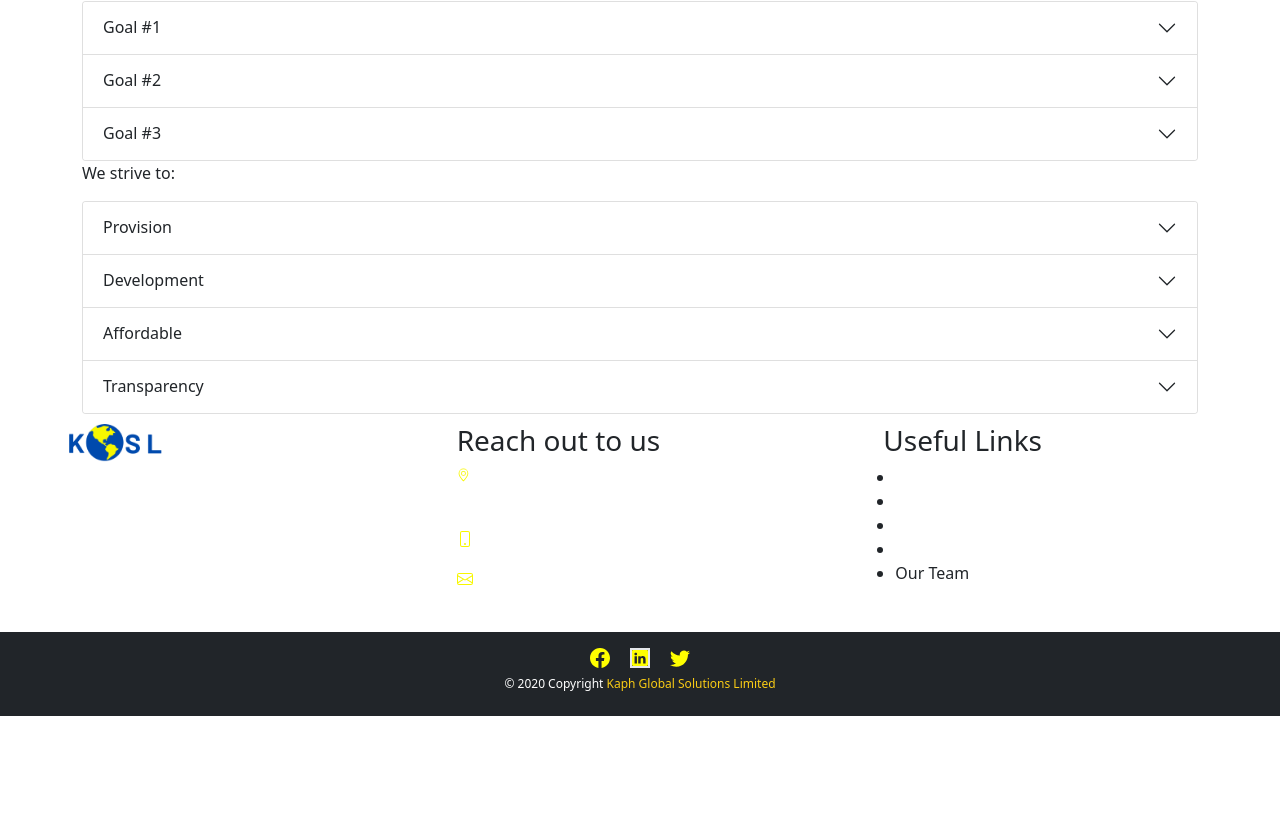
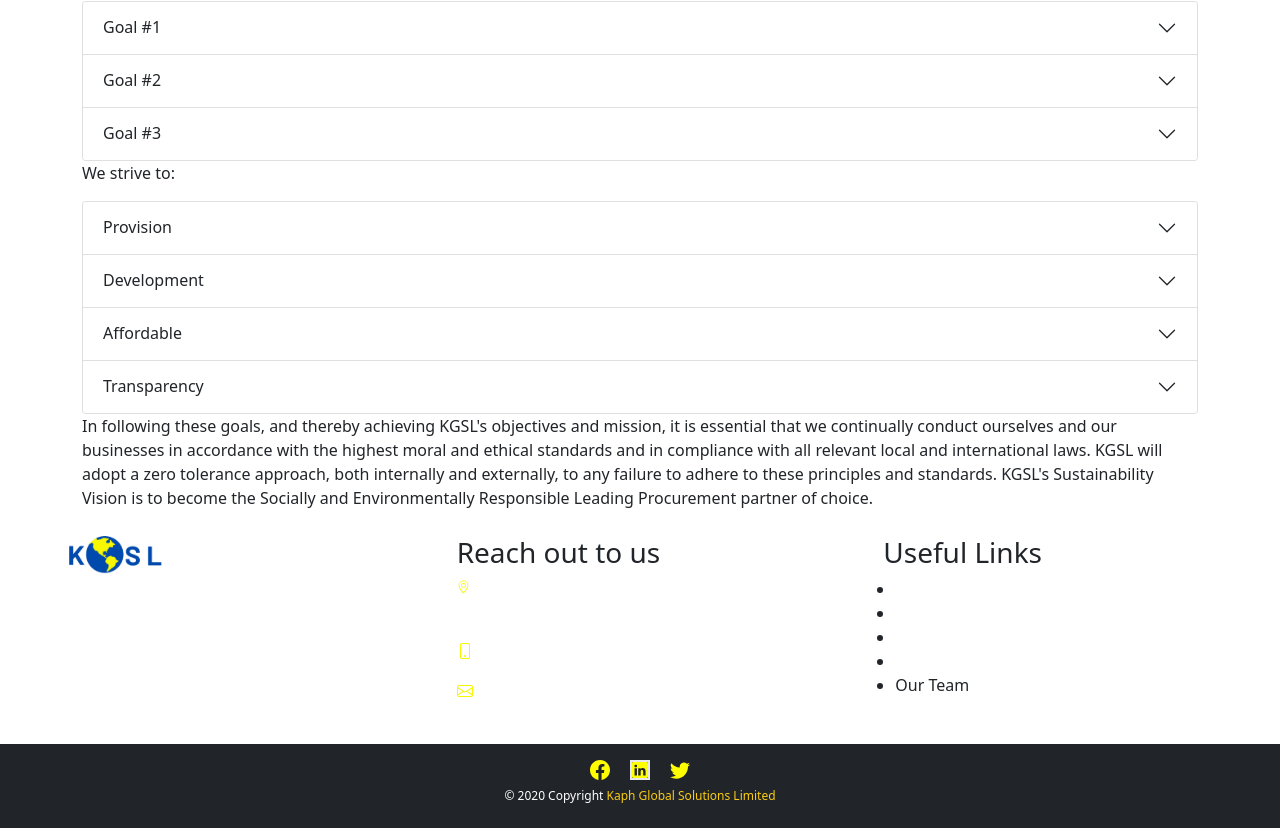
Before and after one commit to joseph-anselm/kaph, a Next.js app: page /about in a window 1280 px wide. Shown: the part 1000-1828 px from the top of the page. Before the commit the page ends 1716 px from the top, so only its background shows below. Built offline with nearby package versions, Linux system fonts and the light colour scheme.

Commit message:
ABout us fix commit

```diff
--- a/pages/about.js
+++ b/pages/about.js
@@ -96,6 +96,17 @@ export default function about() {
                 </Accordion.Body>
               </Accordion.Item>
             </Accordion>
+            <p>
+              In following these goals, and thereby achieving KGSL&apos;s
+              objectives and mission, it is essential that we continually
+              conduct ourselves and our businesses in accordance with the
+              highest moral and ethical standards and in compliance with all
+              relevant local and international laws. KGSL will adopt a zero
+              tolerance approach, both internally and externally, to any failure
+              to adhere to these principles and standards. KGSL&apos;s
+              Sustainability Vision is to become the Socially and
+              Environmentally Responsible Leading Procurement partner of choice.
+            </p>
           </Col>
         </Row>
       </Container>
```
